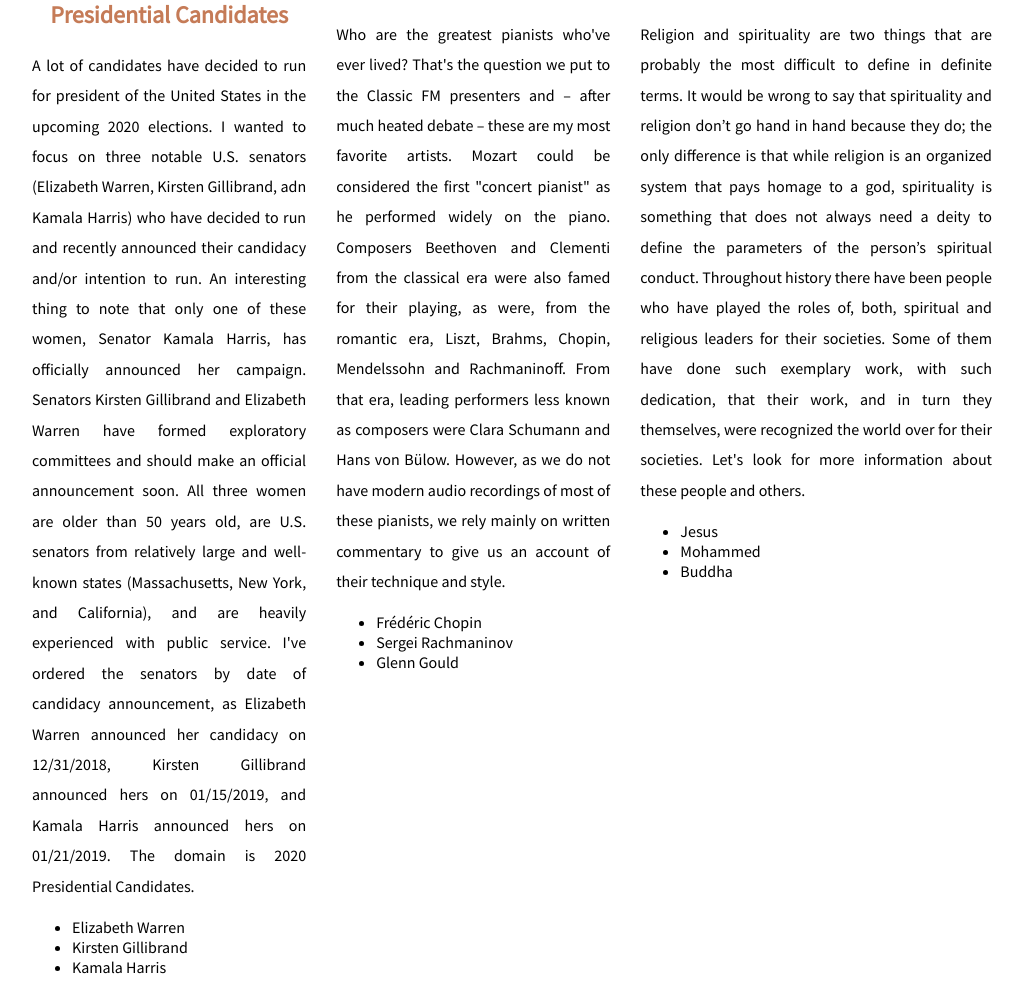
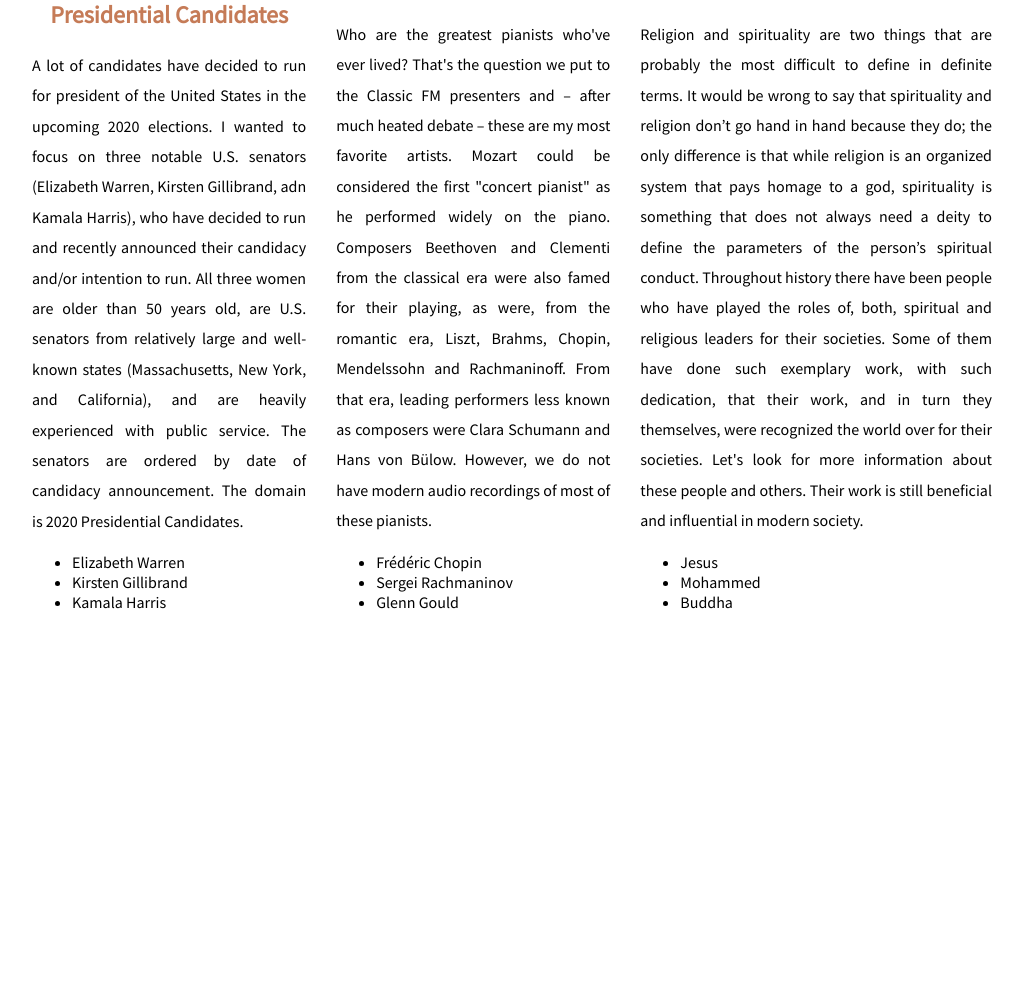
Before and after one commit to yzeng810/smash-website, a PHP site: page / in a window 1280 px wide. Shown: the part 185-1178 px from the top of the page, without its empty margins (128-1151 px from the left). After the commit the page ends 794 px from the top, so only its background shows below. Run offline with PHP 8.4, Linux system fonts and the light colour scheme.

Commit message:
Delete & add content to make layout symmetric

```diff
--- a/index.php
+++ b/index.php
@@ -5,7 +5,7 @@
 		<h2>
 			2020 Democratic Presidential Candidates
 		</h2>
-		<p>A lot of candidates have decided to run for president of the United States in the upcoming 2020 elections.  I wanted to focus on three notable U.S. senators (Elizabeth Warren, Kirsten Gillibrand, adn Kamala Harris) who have decided to run and recently announced their candidacy and/or intention to run.  An interesting thing to note that only one of these women, Senator Kamala Harris, has officially announced her campaign.  Senators Kirsten Gillibrand and Elizabeth Warren have formed exploratory committees and should make an official announcement soon.  All three women are older than 50 years old, are U.S. senators from relatively large and well-known states (Massachusetts, New York, and California), and are heavily experienced with public service.  I've ordered the senators by date of candidacy announcement, as Elizabeth Warren announced her candidacy on 12/31/2018, Kirsten Gillibrand announced hers on 01/15/2019, and Kamala Harris announced hers on 01/21/2019.  The domain is 2020 Presidential Candidates.
+		<p>A lot of candidates have decided to run for president of the United States in the upcoming 2020 elections.  I wanted to focus on three notable U.S. senators (Elizabeth Warren, Kirsten Gillibrand, adn Kamala Harris), who have decided to run and recently announced their candidacy and/or intention to run.  All three women are older than 50 years old, are U.S. senators from relatively large and well-known states (Massachusetts, New York, and California), and are heavily experienced with public service.  The senators are ordered by date of candidacy announcement.  The domain is 2020 Presidential Candidates.
 		</p>
 
 		<ul>
@@ -21,7 +21,7 @@
 		</h2>
 
 		<p>
-			Who are the greatest pianists who've ever lived? That's the question we put to the Classic FM presenters and – after much heated debate – these are my most favorite artists. Mozart could be considered the first "concert pianist" as he performed widely on the piano. Composers Beethoven and Clementi from the classical era were also famed for their playing, as were, from the romantic era, Liszt, Brahms, Chopin, Mendelssohn and Rachmaninoff. From that era, leading performers less known as composers were Clara Schumann and Hans von Bülow. However, as we do not have modern audio recordings of most of these pianists, we rely mainly on written commentary to give us an account of their technique and style.
+			Who are the greatest pianists who've ever lived? That's the question we put to the Classic FM presenters and – after much heated debate – these are my most favorite artists. Mozart could be considered the first "concert pianist" as he performed widely on the piano. Composers Beethoven and Clementi from the classical era were also famed for their playing, as were, from the romantic era, Liszt, Brahms, Chopin, Mendelssohn and Rachmaninoff. From that era, leading performers less known as composers were Clara Schumann and Hans von Bülow. However, we do not have modern audio recordings of most of these pianists.
 		</p>
 
 
@@ -38,7 +38,7 @@
 		</h2>
 
 		<p>
-			Religion and spirituality are two things that are probably the most difficult to define in definite terms. It would be wrong to say that spirituality and religion don’t go hand in hand because they do; the only difference is that while religion is an organized system that pays homage to a god, spirituality is something that does not always need a deity to define the parameters of the person’s spiritual conduct. Throughout history there have been people who have played the roles of, both, spiritual and religious leaders for their societies. Some of them have done such exemplary work, with such dedication, that their work, and in turn they themselves, were recognized the world over for their societies. Let's look for more information about these people and others.
+			Religion and spirituality are two things that are probably the most difficult to define in definite terms. It would be wrong to say that spirituality and religion don’t go hand in hand because they do; the only difference is that while religion is an organized system that pays homage to a god, spirituality is something that does not always need a deity to define the parameters of the person’s spiritual conduct. Throughout history there have been people who have played the roles of, both, spiritual and religious leaders for their societies. Some of them have done such exemplary work, with such dedication, that their work, and in turn they themselves, were recognized the world over for their societies. Let's look for more information about these people and others.  Their work is still beneficial and influential in modern society.
 		</p>
 
 
--- a/pianists.php
+++ b/pianists.php
@@ -45,8 +45,6 @@
 		<li>No. 4, in E minor</li>
 		<li>No. 5, in G major</li>
 		<li>No. 6, in F minor</li>
-		<li>No. 7, in F major</li>
-		<li>No. 8, in A minor</li>
 	</ul>
 </section>
 
@@ -64,9 +62,6 @@
 <li>Rondo in D major, piano</li>
 <li>Suite for Twelfth Night, for piano (1949; MS lost):</li>
 <li>Nocturne</li>
-<li>Whimsical Nonsense</li>
-<li>Elizabethan Gaiety</li>
-<li>Regal Atmosphere</li>
 </ul>
 </section>
 
--- a/presidents.php
+++ b/presidents.php
@@ -29,7 +29,7 @@ Unable to surmount Republican opposition to become the Director of the CFPB, War
 
 <h4>Early Life</h4>
 
-<p>Warren was born Elizabeth Ann Herring in Oklahoma City on June 22, 1949, the fourth child of middle-class parents Pauline (née Reed, 1912–1995) and Donald Jones Herring (1911–1997). Warren has described her family as teetering "on the ragged edge of the middle class" and "kind of hanging on at the edges by our fingernails".She had three older brothers and was raised as a Methodist.</p>
+<p>Warren was born Elizabeth Ann Herring in Oklahoma City on June 22, 1949, the fourth child of middle-class parents Pauline (née Reed, 1912–1995) and Donald Jones Herring (1911–1997). Warren has described her family as teetering "on the ragged edge of the middle class" and "kind of hanging on at the edges by our fingernails".</p>
 </section>
 
 <section>
@@ -52,7 +52,7 @@ On January 15, 2019, Gillibrand announced an exploratory committee for her poten
 
 <h4>Summary </h4>
 
-<p>Kamala Devi Harris is an American attorney, politician, and member of the Democratic Party. She has been the junior United States Senator for California since 2017, and she previously served as the 32nd Attorney General of California from 2011 to 2017, and as District attorney of San Francisco from 2004 to 2011. On January 21, 2019, she officially announced her campaign to run for the Democratic nomination for President of the United States in the 2020 United States presidential election.  Harris was born in Oakland, California, and is a graduate of Howard University and University of California, Hastings College of the Law. In the 1990s, she worked in the San Francisco District Attorney's Office and the City Attorney of San Francisco's office. In 2004, she was elected District attorney of San Francisco.</p>
+<p>Kamala Devi Harris is an American attorney, politician, and member of the Democratic Party. She has been the junior United States Senator for California since 2017, and she previously served as the 32nd Attorney General of California from 2011 to 2017, and as District attorney of San Francisco from 2004 to 2011. On January 21, 2019, she officially announced her campaign to run for the Democratic nomination for President of the United States in the 2020 United States presidential election.  Harris was born in Oakland, California, and is a graduate of Howard University and University of California, Hastings College of the Law.</p>
 
 <h4>Early Life</h4>
 
--- a/religious.php
+++ b/religious.php
@@ -42,7 +42,7 @@
 
 <h4>Life</h4>
 
-<p>Gautama Buddha(c. 563/480 – c. 483/400 BCE), also known as Siddhārtha Gautama in Sanskrit or Siddhattha Gotama in Pali , Shakyamuni (i.e. "Sage of the Shakyas") Buddha, or simply the Buddha, after the title of Buddha, was a monk (śramaṇa), mendicant, sage, philosopher and teacher on whose teachings Buddhism was founded. He is believed to have lived and taught mostly in the northeastern part of ancient India sometime between the 6th and 4th centuries BCE. Gautama taught a Middle Way between sensual indulgence and the severe asceticism found in the śramaṇa movement common in his region. He later taught throughout other regions of eastern India such as Magadha and Kosala. Gautama is the primary figure in Buddhism. He is believed by Buddhists to be an enlightened teacher who attained full Buddhahood and shared his insights to help sentient beings end rebirth and suffering. Accounts of his life, discourses and monastic rules are believed by Buddhists to have been summarised after his death and memorized by his followers. Various collections of teachings attributed to him were passed down by oral tradition and first committed to writing about 400 years later.</p>
+<p>Gautama Buddha(c. 563/480 – c. 483/400 BCE), also known as Siddhārtha Gautama in Sanskrit or Siddhattha Gotama in Pali , Shakyamuni (i.e. "Sage of the Shakyas") Buddha, or simply the Buddha, after the title of Buddha, was a monk (śramaṇa), mendicant, sage, philosopher and teacher on whose teachings Buddhism was founded. He is believed to have lived and taught mostly in the northeastern part of ancient India sometime between the 6th and 4th centuries BCE. Gautama taught a Middle Way between sensual indulgence and the severe asceticism found in the śramaṇa movement common in his region. He later taught throughout other regions of eastern India such as Magadha and Kosala. Gautama is the primary figure in Buddhism. He is believed by Buddhists to be an enlightened teacher who attained full Buddhahood and shared his insights to help sentient beings end rebirth.</p>
 
 <h4>Teachings</h4>
 
```
